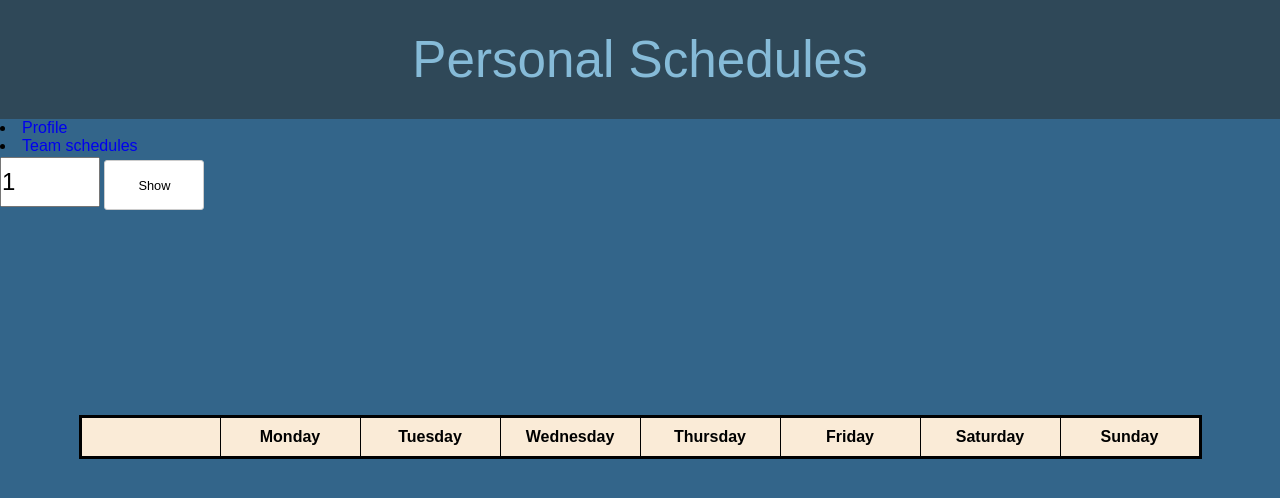
After one commit to MHormes/S2CB-LAMN-software, a PHP site: page /PHP_PAGES/personalSchedules.php in a window 1280 px wide. The commit adds this page. Shown: the top 498 px of the page. Run offline with PHP 8.4, Linux system fonts and the light colour scheme; lists and menus that the app fills with data are empty.

Commit message:
Created new page for team schedules/split personal schedule

```diff
--- a/LAMN-Webiste/DatabaseConn/get_schedules_template.php
+++ b/LAMN-Webiste/DatabaseConn/get_schedules_template.php
@@ -15,4 +15,19 @@ function GetSchedulesFromWeek($weekNmr)
         echo $e->getMessage();
     }
 }
+
+function GetSchedulesFromWeekForEmployee($weekNmr, $empUserName){
+    include '../DatabaseConn/connection.php';
+    try{
+        $conn = new PDO("mysql:host=studmysql01.fhict.local;dbname=dbi456806",$username, $password);
+        $sql = 'SELECT S.* , E.FirstName , E.SecondName, E.UserName FROM schedules as S INNER JOIN employee as E on S.EmpBSN = E.BSN WHERE Week = :weekNmr AND E.UserName = :empUserName';
+        $sth = $conn->prepare($sql);
+
+        $sth->execute([':weekNmr' => $weekNmr, ':empUserName' => $empUserName]);
+        $schedules = $sth->fetchAll(PDO::FETCH_OBJ);
+        return $schedules;
+    }catch(PDOException $e){
+        echo $e->getMessage();
+    }
+}
 ?>
--- a/LAMN-Webiste/PHP_PAGES/index.php
+++ b/LAMN-Webiste/PHP_PAGES/index.php
@@ -23,7 +23,7 @@ function loginAccount()
             $_SESSION['Password'] = $_POST["password"];
             $_SESSION['Username'] = $_POST["username"];
             setcookie('loginMessage', "", 1);
-            header('Location: schedules.php');
+            header('Location: personalSchedules.php');
         }
         else {
             setcookie('loginMessage', "User not found");
--- /dev/null
+++ b/LAMN-Webiste/PHP_PAGES/personalSchedules.php
@@ -0,0 +1,108 @@
+<?php
+session_start();
+include "../DatabaseConn/get_schedules_template.php";
+$weekNmr = 1;
+$schedules = null;
+
+if (isset($_POST['btnSelectWeek'])) {
+    $weekNmr = $_POST['weekSelecter'];
+    $schedules = GetSchedulesFromWeekForEmployee($_POST['weekSelecter'], $_SESSION['Username']);
+    $_SESSION['startedPersonal'] = true;
+}
+?>
+
+<!DOCTYPE html>
+<html>
+
+<head>
+    <meta charset="utf-8">
+    <meta name="viewport" content="width=device-width, initial-scale=1.0">
+    <meta name="description" content="MediaBazaar Website">
+    <title>Media Bazaar Employee Portal</title>
+    <link rel="stylesheet" type="text/css" href="../CSS_FILES/login_old.css">
+    <link rel="stylesheet" type="text/css" href="../CSS_FILES/schedule.css">
+
+</head>
+
+<body>
+
+
+    <div class="header">Personal Schedules</div>
+    <li><a href="../PHP_PAGES/profile.php">Profile</a></li>
+    <li><a href="../PHP_PAGES/teamSchedules.php">Team schedules</a></li>
+    <form method="post" action="#">
+        <input class="weekCounter" type="number" name="weekSelecter" min="0" max="52" step="1" value="<?php echo $weekNmr ?>">
+        <input class="button" type="submit" name="btnSelectWeek" value="Show">
+        </div>
+        <div class="schedules_table">
+            <table>
+                <tr>
+                    <th></th>
+                    <th>Monday</th>
+                    <th>Tuesday</th>
+                    <th>Wednesday</th>
+                    <th>Thursday</th>
+                    <th>Friday</th>
+                    <th>Saturday</th>
+                    <th>Sunday</th>
+                </tr>
+
+                <?php
+                if (isset($_SESSION['startedPersonal'])) {
+
+                    $NameUser = "";
+                    $Monday = "";
+                    $Tuesday = "";
+                    $Wednesday = "";
+                    $Thursday = "";
+                    $Friday = "";
+                    $Saturday = "";
+                    $Sunday = "";
+
+                    foreach ($schedules as $value) {
+                        if ($value->Day == "MONDAY") {
+                            $Monday = $value->TimeSlot;
+                        }
+                        if ($value->Day == "TUESDAY") {
+                            $Tuesday = $value->TimeSlot;
+                        }
+                        if ($value->Day == "WEDNESDAY") {
+                            $Wednesday = $value->TimeSlot;
+                        }
+                        if ($value->Day == "THURDAY") {
+                            $Thursday = $value->TimeSlot;
+                        }
+                        if ($value->Day == "FRIDAY") {
+                            $Friday = $value->TimeSlot;
+                        }
+                        if ($value->Day == "SATURDAY") {
+                            $Saturday = $value->TimeSlot;
+                        }
+                        if ($value->Day == "SUNDAY") {
+                            $Sunday = $value->TimeSlot;
+                        }
+                        $NameUser = $value->FirstName . " " .  $value->SecondName;
+                    }
+                ?>
+                    <tr>
+                        <td><?php echo $NameUser ?></td>
+                        <td><?php echo $Monday; ?></td>
+                        <td><?php echo $Tuesday; ?></td>
+                        <td><?php echo $Wednesday; ?></td>
+                        <td><?php echo $Thursday; ?></td>
+                        <td><?php echo $Friday; ?></td>
+                        <td><?php echo $Saturday; ?></td>
+                        <td><?php echo $Sunday; ?></td>
+                    </tr>
+                <?php
+                }
+                unset($_SESSION['startedPersonal']);
+
+                ?>
+
+
+            </table>
+        </div>
+
+
+</body>
```
Also changed, not shown: LAMN-Webiste/PHP_PAGES/teamSchedules.php (renamed from LAMN-Webiste/PHP_PAGES/schedules.php, +5 -3 lines), LAMN-Webiste/CSS_FILES/schedule.css (line endings or trailing spaces).
